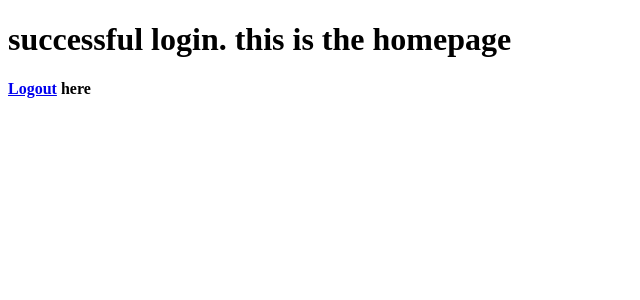
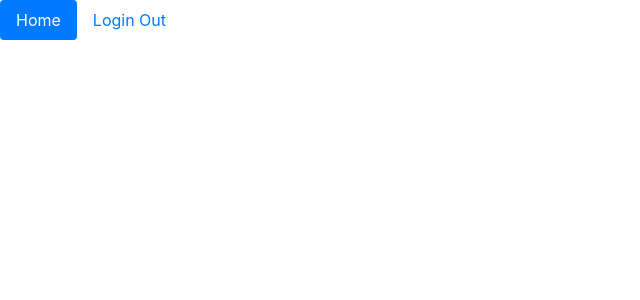
Before and after one commit to cestes-csumb/CST438-Project-02-Wishlist, a Flask app: page /homepage in a window 1280 px wide. Shown: the top 300 px of the page, without its empty margins (0-640 px from the left). Run offline with Flask 2, Linux system fonts and the light colour scheme; some libraries are stand-ins or nearby versions.

Commit message:
figuring out jinja

```diff
--- /dev/null
+++ b/templates/base.html
@@ -0,0 +1,27 @@
+
+{% block head %}
+    <!DOCTYPE html>
+    <html lang="en">
+    {% if title %}
+        <title> {{ title }} - CST438 Wishlist</title>
+    {% else %}
+        <title>CST438 Wishlist</title>
+    {% endif %}
+     <link rel="stylesheet" href="https://stackpath.bootstrapcdn.com/bootstrap/4.3.1/css/bootstrap.min.css" integrity="sha384-ggOyR0iXCbMQv3Xipma34MD+dH/1fQ784/j6cY/iJTQUOhcWr7x9JvoRxT2MZw1T" crossorigin="anonymous">
+     <link href="static/styles.css" rel="stylesheet" type="text/css"/>
+{% endblock %}
+
+
+{% block navbar %}
+<ul class="nav nav-pills">
+    <li class="nav-item">
+        <a class="nav-link active" href="{{ url_for('homepage') }}">Home</a>
+    </li>
+{#    <li class="nav-item">#}
+{#        <a class="nav-link" href="{{ url_for('createList') }}">List</a>#}
+{#    </li>#}
+    <li class="nav-item">
+        <a class="nav-link" href="{{ url_for('loginpage') }}">Login Out</a>
+    </li>
+</ul>
+{% endblock %}
--- a/templates/homepage.html
+++ b/templates/homepage.html
@@ -1,11 +1,11 @@
-<!DOCTYPE html>
-<html lang="en">
-<head>
-    <meta charset="UTF-8">
-    <title>Title</title>
-</head>
+{% extends "base.html" %}
+
+{% block content %}
 <body>
+<br><hr>
 <h1>successful login. this is the homepage</h1>
 <h4><a href="logout">Logout</a> here</h4>
 </body>
+
+{% endblock %}
 </html>
```
